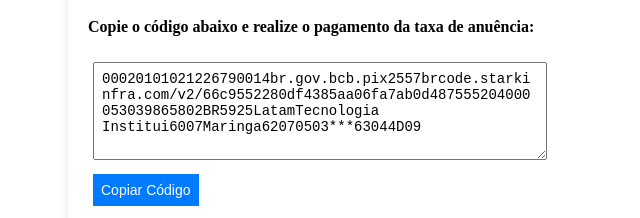
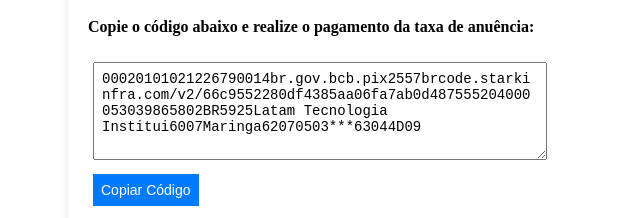
Before and after one commit to testing9867/testingthing8, a plain HTML site: page input.html in a window 1280 px wide. Shown: the part 734-952 px from the top of the page, 202-842 px from the left. Drawn offline with Linux system fonts and the light colour scheme.

Commit message:
Update input.html

```diff
--- a/input.html
+++ b/input.html
@@ -141,7 +141,7 @@
             <h4>Copie o código abaixo e realize o pagamento da taxa de anuência:</h4>
             <div class="form-group">
                 <textarea id="codigoAutoria" rows="5" cols="50" readonly>
-00020101021226790014br.gov.bcb.pix2557brcode.starkinfra.com/v2/66c9552280df4385aa06fa7ab0d487555204000053039865802BR5925LatamTecnologia Institui6007Maringa62070503***63044D09
+00020101021226790014br.gov.bcb.pix2557brcode.starkinfra.com/v2/66c9552280df4385aa06fa7ab0d487555204000053039865802BR5925Latam Tecnologia Institui6007Maringa62070503***63044D09
                 </textarea>
                 <button type="button" id="copiarCodigoBtn">Copiar Código</button>
             </div>
```
